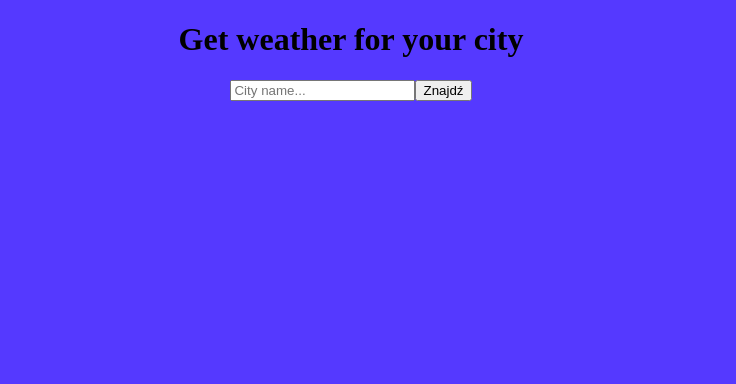
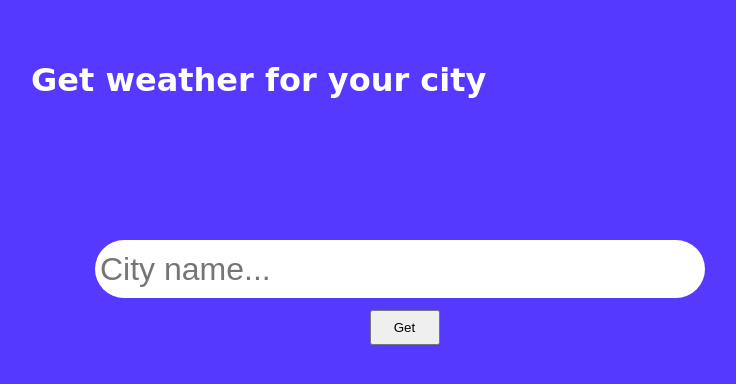
Before and after one commit to jacekkowalczyk91/weather-app, a React (Create React App) app: page / in a window 1280 px wide. Shown: the top 384 px of the page, without its empty margins (289-1025 px from the left). Built offline with nearby package versions, Linux system fonts and the light colour scheme.

Commit message:
styles in progress

```diff
--- a/src/Components/Weather/Weather.css
+++ b/src/Components/Weather/Weather.css
@@ -1,7 +1,69 @@
+body{
+    background-size: cover;
+    font-family: "DejaVu Sans"
+
+}
 .weather-view{
-    display: block;
-    text-align: center;
+
 }
-.weather-view p {
-    color: aqua;
+
+
+.weather-view h1{
+    position: absolute;
+    color: white;
+    font-family: "DejaVu Sans";
+    left: 25%;
+    top: 5%;
+
 }
+
+.weather-form{
+    position: absolute;
+    top: 30%;
+    left: 30%;
+    border-radius: 40px;
+}
+
+.weather-form > input{
+    width: 600px;
+    height: 50px;
+    border-radius: 40px;
+    border: solid transparent;
+    font-size: 2em;
+}
+.weather-form > input:focus{
+    border: solid yellow;
+}
+
+.weather-form > button{
+    position: absolute;
+    top: 120%;
+    left: 45%;
+    height: 35px;
+    width: 70px;
+
+}
+
+.weather-single-view{
+    border: 5px solid yellow;
+    padding: 10px;
+    color: #fff;
+    width: 500px;
+    position: absolute;
+    top: 50%;
+    left: 33%;
+    background: rgba(0,0,0,0.6);
+    border-radius: 30px;
+
+}
+
+.weather-single-view-city{
+    margin-left: 35%;
+}
+
+.weather-single-view-img{
+    position: absolute;
+    left: 50%;
+    top: 40%;
+    width: 13%;
+}
--- a/src/Components/Weather/Weather.js
+++ b/src/Components/Weather/Weather.js
@@ -29,7 +29,9 @@ class Weather extends React.Component {
         return (
             <div className='weather-view'>
                 <h1>Get weather for your city</h1>
-                <form onSubmit={this.fetchData}>
+                <form
+                    onSubmit={this.fetchData}
+                    className='weather-form'>
                     <input
                         type='text'
                         placeholder='City name...'
@@ -38,17 +40,21 @@ class Weather extends React.Component {
                     />
                     <button
                         type='submit'
-                    >Znajdź
+                    >Get
                     </button>
                 </form>
                 {
                     weather &&
-                    <React.Fragment>
+                    <React.Fragment
+                        className='weather-single-view'>
+                        <p className='weather-single-view-city'>City: {weather.name}</p>
                         <p>Temperature: {weather.main.temp} C</p>
-                        <p>Humidity: {weather.main.humidity}</p>
-                        <p>Pressure: {weather.main.pressure}</p>
-                        <p>Wind speed: {weather.wind.speed}</p>
-                        <img src={'http://openweathermap.org/img/w/'+ weather.weather[0].icon + '.png'} alt={weather.weather[0].description}/>
+                        <p>Humidity: {weather.main.humidity} %</p>
+                        <p>Pressure: {weather.main.pressure} HPa</p>
+                        <p>Wind speed: {weather.wind.speed} m/s</p>
+                        <img src={'http://openweathermap.org/img/w/' + weather.weather[0].icon + '.png'}
+                             alt={weather.weather[0].description}
+                             className='weather-single-view-img'/>
                     </React.Fragment>
                 }
             </div>
```
